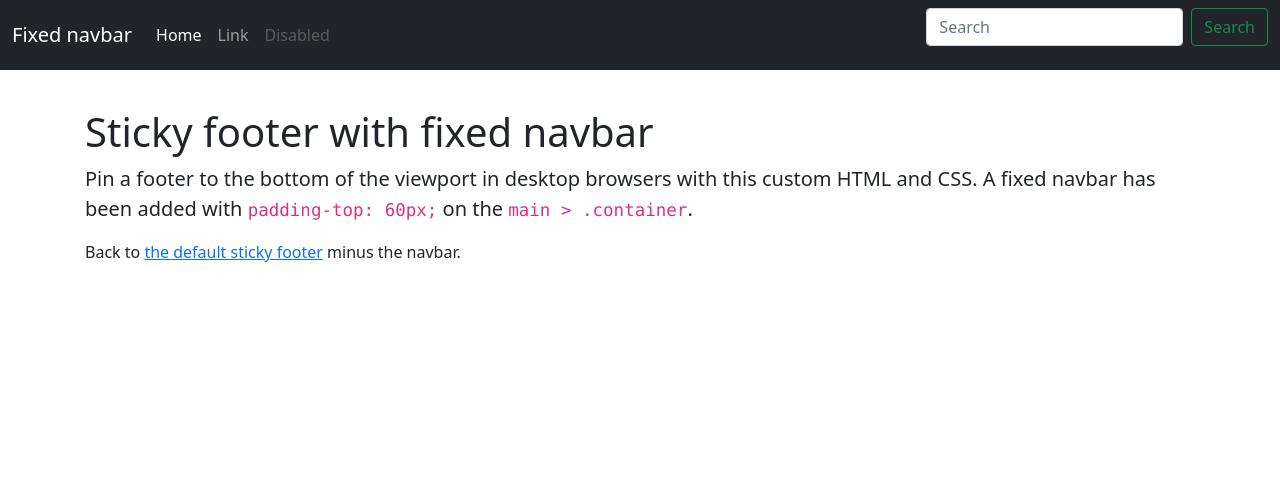
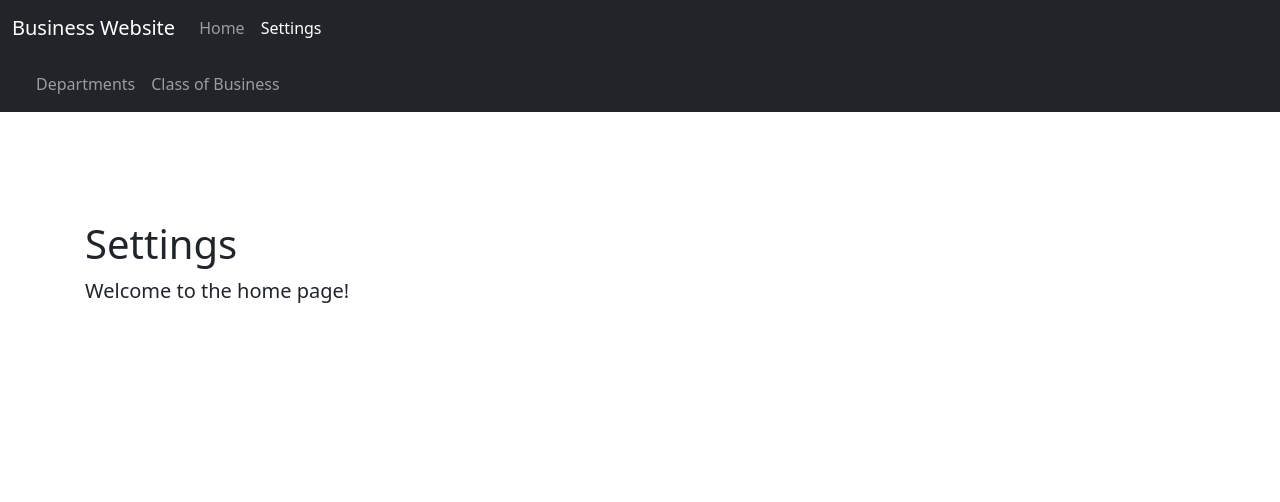
Before and after one commit to Lukaszesque/BusinessWebsite, a Django app: page /settings/ in a window 1280 px wide. Shown: the top 502 px of the page. Run offline with Django 4.2, Linux system fonts and the light colour scheme; some libraries are stand-ins or nearby versions.

Commit message:
introduced nested nav bar in settings

```diff
--- /dev/null
+++ b/settings/static/index/index.css
@@ -0,0 +1,3 @@
+.navbar {
+    position: relative;
+}
--- a/settings/templates/settings/index.html
+++ b/settings/templates/settings/index.html
@@ -42,28 +42,39 @@
 
 <header>
   <!-- Fixed navbar -->
-  <nav class="navbar navbar-expand-md navbar-dark fixed-top bg-dark">
+    <nav class="navbar navbar-expand-md navbar-dark bg-dark">
+      <div class="container-fluid">
+        <a class="navbar-brand" href="http://127.0.0.1:8000/">Business Website</a>
+        <button class="navbar-toggler" type="button" data-bs-toggle="collapse" data-bs-target="#navbarCollapse" aria-controls="navbarCollapse" aria-expanded="false" aria-label="Toggle navigation">
+          <span class="navbar-toggler-icon"></span>
+        </button>
+        <div class="collapse navbar-collapse" id="navbarCollapse">
+          <ul class="navbar-nav me-auto mb-2 mb-md-0">
+            <li class="nav-item">
+              <a class="nav-link" aria-current="page" href="http://127.0.0.1:8000/">Home</a>
+            </li>
+            <li class="nav-item">
+              <a class="nav-link active" href="http://127.0.0.1:8000/settings/">Settings</a>
+            </li>
+          </ul>
+        </div>
+      </div>
+    </nav>
+  <nav class="navbar navbar-expand-md navbar-dark bg-dark">
     <div class="container-fluid">
-      <a class="navbar-brand" href="#">Fixed navbar</a>
+      <a class="navbar-brand" href="#"></a>
       <button class="navbar-toggler" type="button" data-bs-toggle="collapse" data-bs-target="#navbarCollapse" aria-controls="navbarCollapse" aria-expanded="false" aria-label="Toggle navigation">
         <span class="navbar-toggler-icon"></span>
       </button>
       <div class="collapse navbar-collapse" id="navbarCollapse">
         <ul class="navbar-nav me-auto mb-2 mb-md-0">
           <li class="nav-item">
-            <a class="nav-link active" aria-current="page" href="#">Home</a>
+            <a class="nav-link" aria-current="page" href="#">Departments</a>
           </li>
           <li class="nav-item">
-            <a class="nav-link" href="#">Link</a>
-          </li>
-          <li class="nav-item">
-            <a class="nav-link disabled" href="#" tabindex="-1" aria-disabled="true">Disabled</a>
+            <a class="nav-link" href="#">Class of Business</a>
           </li>
         </ul>
-        <form class="d-flex">
-          <input class="form-control me-2" type="search" placeholder="Search" aria-label="Search">
-          <button class="btn btn-outline-success" type="submit">Search</button>
-        </form>
       </div>
     </div>
   </nav>
@@ -72,9 +83,8 @@
 <!-- Begin page content -->
 <main class="flex-shrink-0">
   <div class="container">
-    <h1 class="mt-5">Sticky footer with fixed navbar</h1>
-    <p class="lead">Pin a footer to the bottom of the viewport in desktop browsers with this custom HTML and CSS. A fixed navbar has been added with <code class="small">padding-top: 60px;</code> on the <code class="small">main &gt; .container</code>.</p>
-    <p>Back to <a href="../examples/sticky-footer/">the default sticky footer</a> minus the navbar.</p>
+    <h1 class="mt-5">Settings</h1>
+    <p class="lead">Welcome to the home page!</p>
   </div>
 </main>
 
@@ -83,10 +93,7 @@
     <span class="text-muted">Place sticky footer content here.</span>
   </div>
 </footer>
-
-
     <script src="{% static "settings/bootstrap.bundle.min.js" %}"></script>
-
-
+    <script src="{% static "index/index.css" %}"></script>
   </body>
 </html>
```
Also changed, not shown: settings/templates/index.html (+82 -4 lines).
